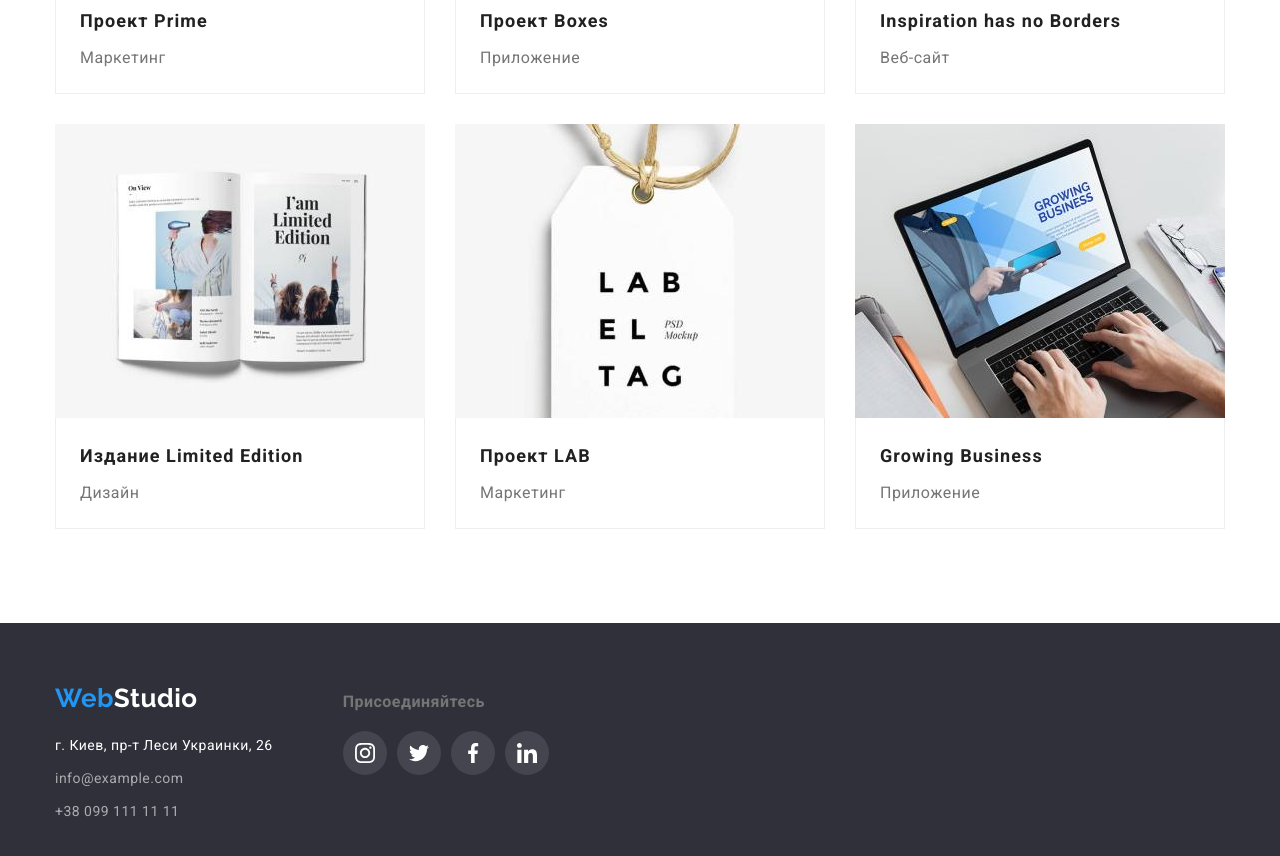
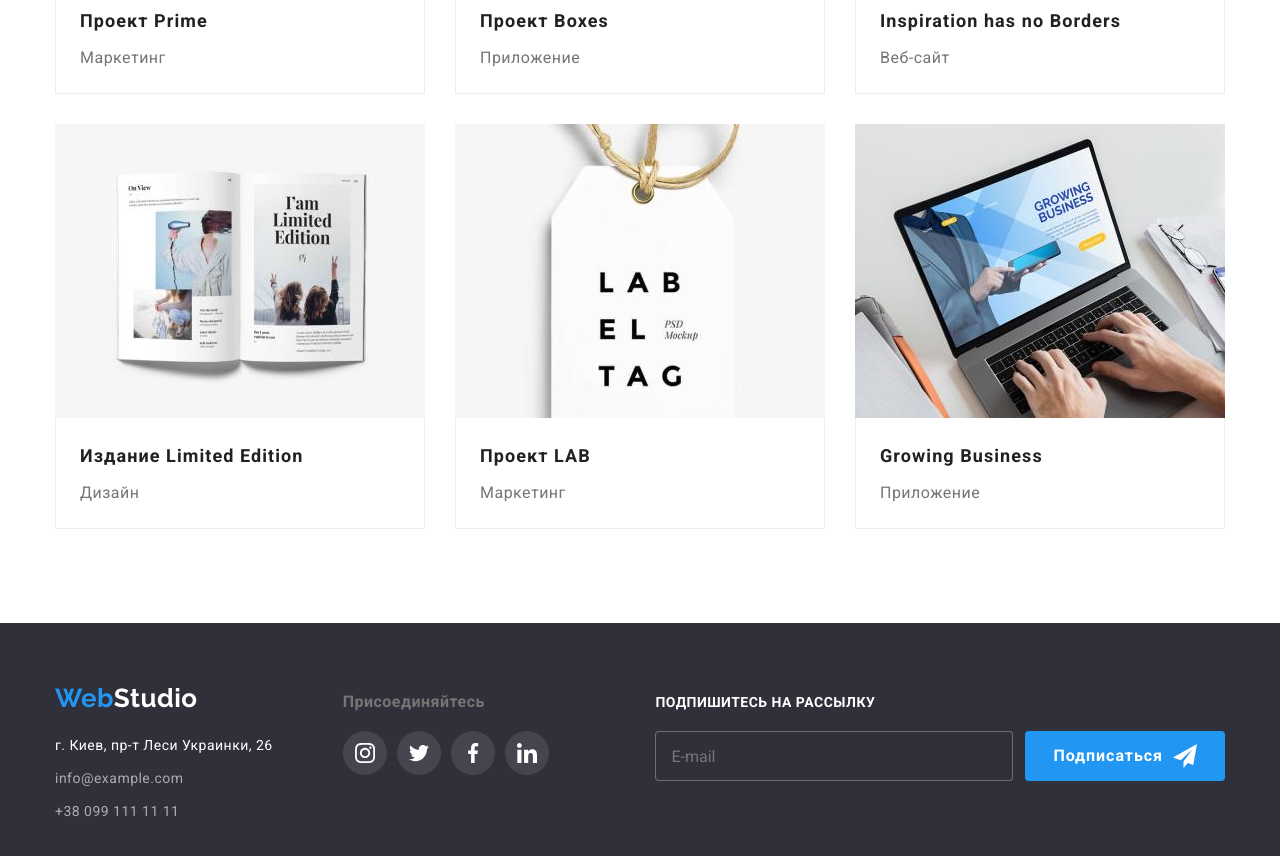
Before and after one commit to Cookey23/goit-markup-hw-06, a plain HTML site: page portfolio.html in a window 1280 px wide. Shown: the part 1009-1865 px from the top of the page. Drawn offline with nearby package versions, Linux system fonts and the light colour scheme.

Commit message:
hw.06.rev1.4

```diff
--- a/portfolio.html
+++ b/portfolio.html
@@ -289,6 +289,14 @@
             </li>
           </ul>
         </div>
+        <form class="footer-form">
+          <b class="footer-text">Подпишитесь на рассылку</b>
+          <div class="footer-form-wrapper">
+            <label><input class="footer-input" type="text" placeholder="E-mail" /></label>
+
+            <button type="submit" class="footer-form-button">Подписаться <span class="icon"></span></button>
+          </div>
+        </form>
       </div>
     </footer>
   </body>
```
